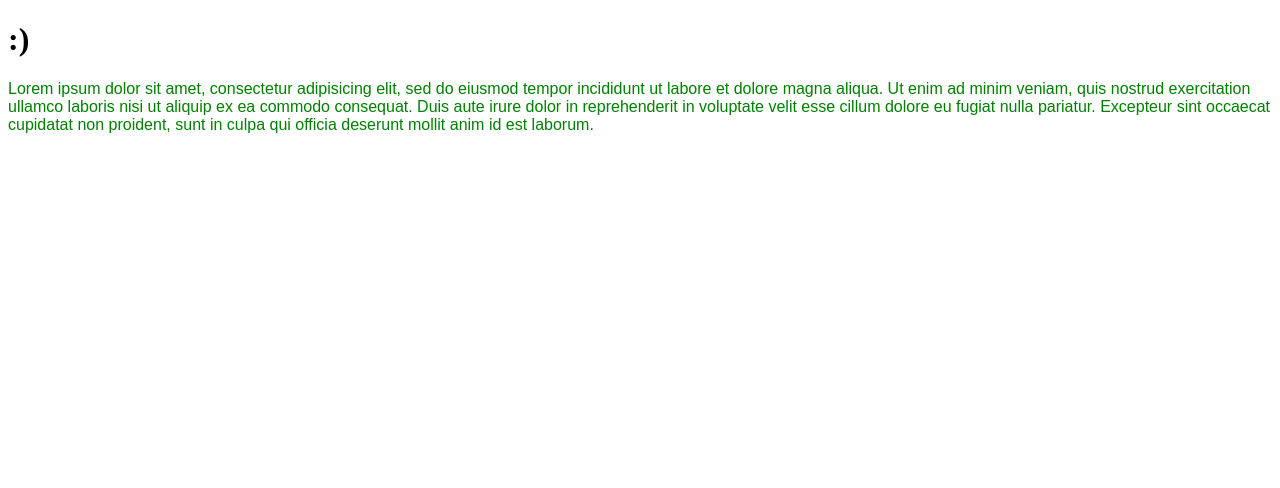
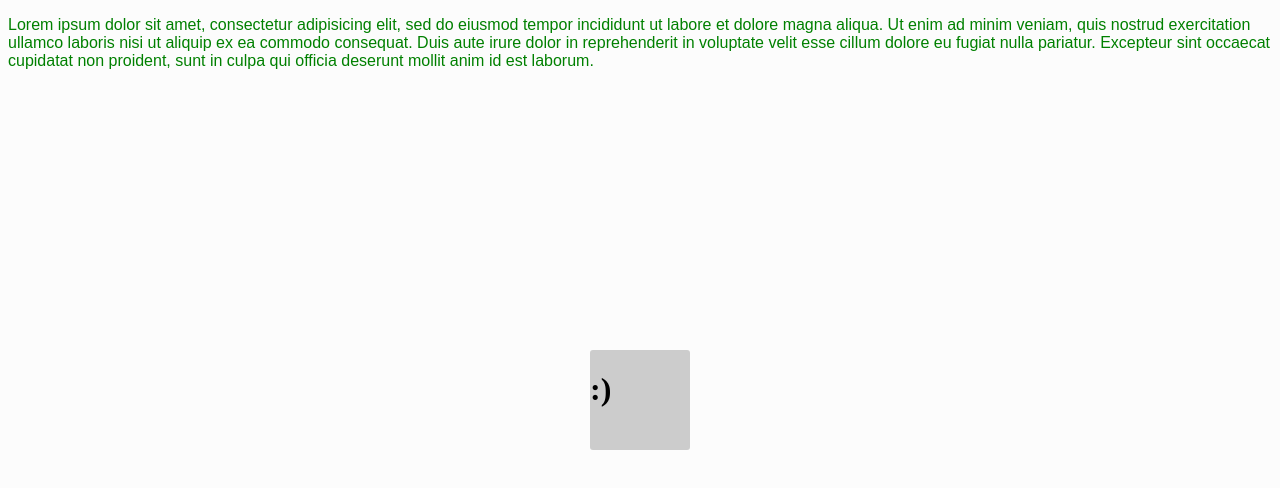
Before and after one commit to mvtercero/testing-git, a plain HTML site: page index.html in a window 1280 px wide. Drawn offline with Linux system fonts and the light colour scheme; files that its build step writes are made by us from their sources.

Commit message:
Change smile center

```diff
--- a/index.html
+++ b/index.html
@@ -7,7 +7,9 @@
   </head>
   <body>
   <header>
+    <div class="center-div">
     <h1>:)</h1>
+    </div>
   </header>
 
     <main class="letter">
--- a/styles/main.css
+++ b/styles/main.css
@@ -1,3 +1,21 @@
+body
+{
+  background-color: #fcfcfc;
+}
+.center-div
+{
+  position: absolute;
+  margin: auto;
+  top: 0;
+  right: 0;
+  bottom: 0;
+  left: 0;
+  width: 100px;
+  height: 100px;
+  background-color: #ccc;
+  border-radius: 3px;
+}
+
 main.letter{
   font-family: sans-serif;
   color: green;
```
